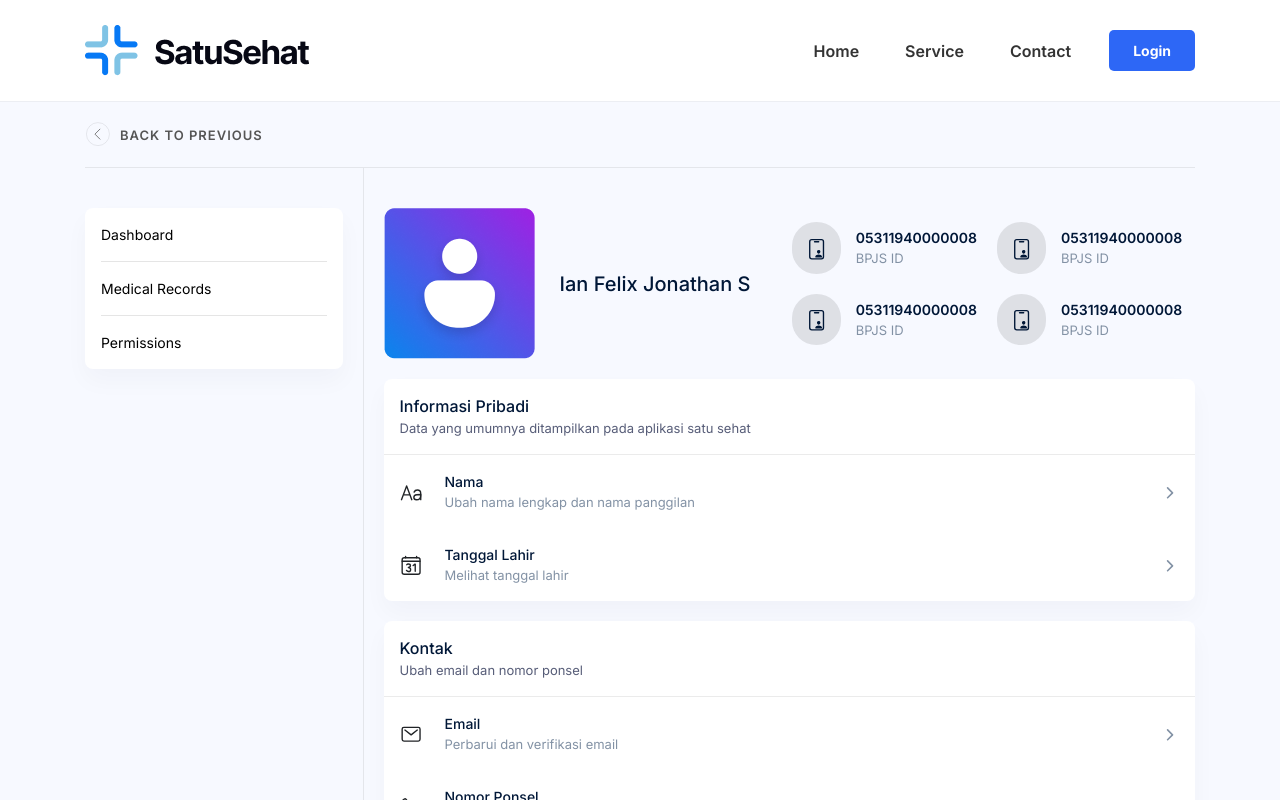
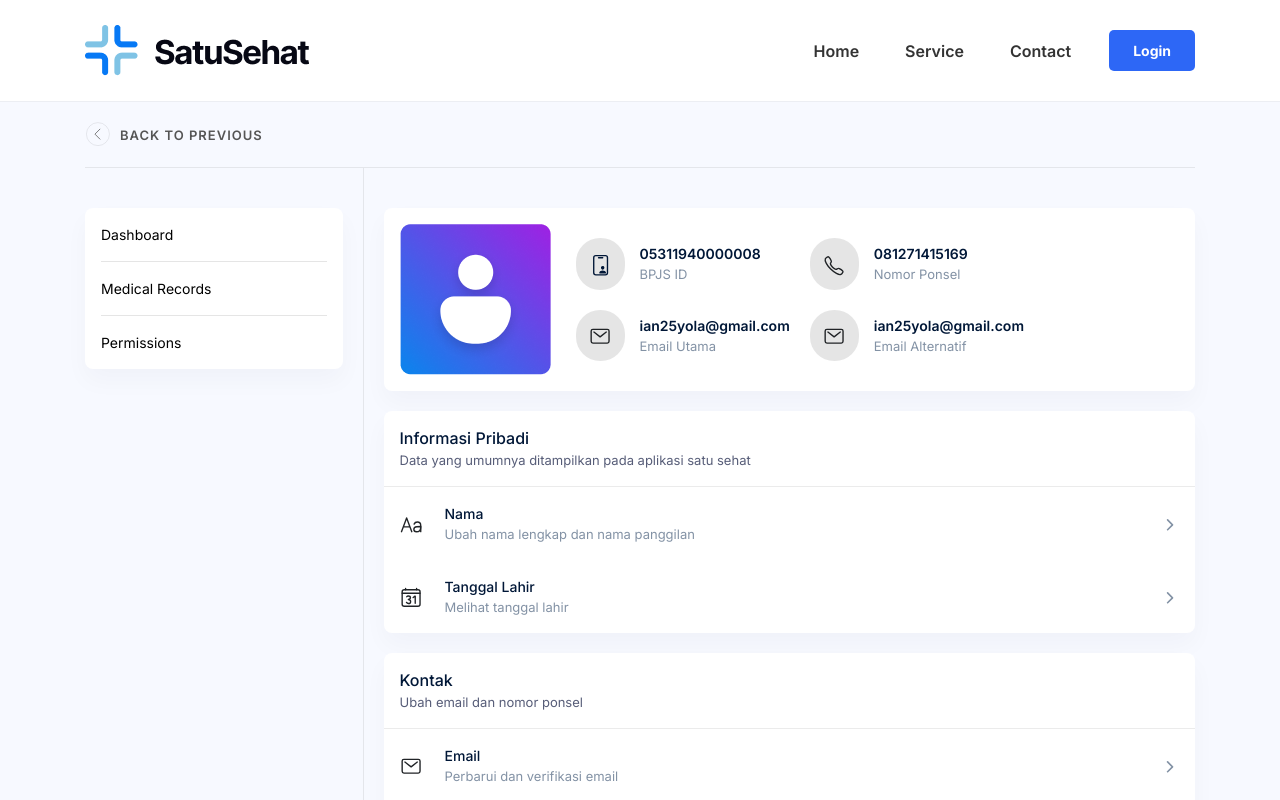
Before and after one commit to Ianphantom/satusehat_frontend, a React (Create React App) app: page /user/profile in a window 1280 px wide. Shown: the top 800 px of the page. Built offline with nearby package versions, Linux system fonts and the light colour scheme.

Commit message:
EDIT : Styling and AOS animation

```diff
--- a/src/pages/user/Profile.js
+++ b/src/pages/user/Profile.js
@@ -28,12 +28,15 @@
   }, []);
   return (
     <ProfileContainer>
-      <div className='profileTop'>
+      <div
+        className='profileTop card-design'
+        data-aos='fade-up'
+        data-aos-duration='1000'
+      >
         <div className='profileUser'>
           <div className='photo-user'>
             <img src={profileDefault} alt='User-Profile' />
           </div>
-          <div className='user-name'>Ian Felix Jonathan S</div>
         </div>
         <div className='main-information'>
           <div className='main-information-data'>
@@ -44,29 +47,29 @@
               isVerified={false}
             />
             <ProfileMainInformation
-              icon={id}
-              text='BPJS ID'
-              result='05311940000008'
+              icon={email}
+              text='Email Utama'
+              result='ian25yola@gmail.com'
               isVerified={false}
             />
           </div>
           <div className='main-information-data'>
             <ProfileMainInformation
-              icon={id}
-              text='BPJS ID'
-              result='05311940000008'
+              icon={phone}
+              text='Nomor Ponsel'
+              result='081271415169'
               isVerified={false}
             />
             <ProfileMainInformation
-              icon={id}
-              text='BPJS ID'
-              result='05311940000008'
+              icon={email}
+              text='Email Alternatif'
+              result='ian25yola@gmail.com'
               isVerified={false}
             />
           </div>
         </div>
       </div>
-      <div className='card-design' data-aos='fade-up' data-aos-duration='2000'>
+      <div className='card-design' data-aos='fade-up' data-aos-duration='1500'>
         <ProfileCardHeader
           title='Informasi Pribadi'
           desc='Data yang umumnya ditampilkan pada aplikasi satu sehat'
@@ -85,7 +88,7 @@
       <div
         className='card-design'
         data-aos='fade-up'
-        data-aos-duration='2000'
+        data-aos-duration='1500'
         data-aos-delay='300'
       >
         <ProfileCardHeader title='Kontak' desc='Ubah email dan nomor ponsel' />
@@ -103,7 +106,7 @@
       <div
         className='card-design'
         data-aos='fade-up'
-        data-aos-duration='2000'
+        data-aos-duration='1500'
         data-aos-delay='500'
       >
         <ProfileCardHeader
@@ -133,31 +136,23 @@
   flex-direction: column;
   gap: 20px;
   .profileTop {
+    width: 100%;
     display: flex;
     align-items: center;
-    gap: 5px;
+    gap: 25px;
+    padding: 16px 16px;
     .profileUser {
-      width: 50%;
       display: flex;
       align-items: center;
       gap: 25px;
-
-      .user-name {
-        font-weight: 500;
-        font-size: 20px;
-        line-height: 36px;
-        color: #001737;
-      }
     }
 
     .main-information {
       display: flex;
-      flex-direction: column;
-      width: 50%;
       gap: 20px;
       .main-information-data {
         display: flex;
-        align-items: center;
+        flex-direction: column;
         gap: 20px;
       }
     }
```
